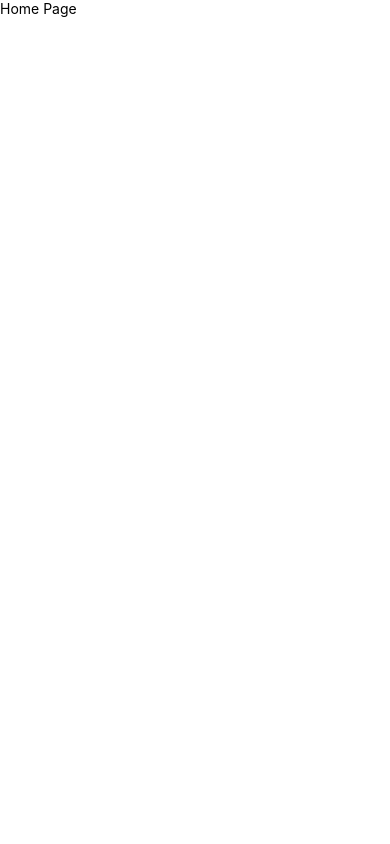
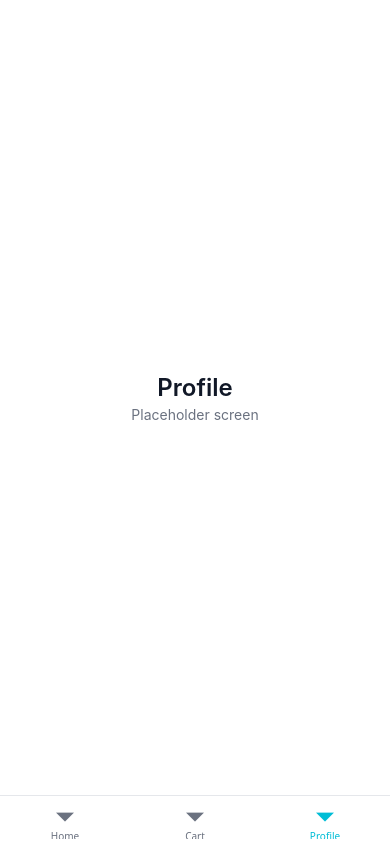
Before and after one commit to e-commercial-marketplace/commerce-platform-frontend-mobile, a React Native app: screen /Profile in a window 390 px wide. Built offline with nearby package versions, Linux system fonts and the light colour scheme.

Commit message:
feat: setup foundation and navigation

```diff
--- a/App.tsx
+++ b/App.tsx
@@ -1,7 +1,30 @@
+import { DefaultTheme, NavigationContainer } from '@react-navigation/native';
 import { StatusBar } from 'expo-status-bar';
-import { View, Text } from 'react-native';
+import { SafeAreaProvider } from 'react-native-safe-area-context';
+
+import { colors } from './src/constants/theme';
+import AppNavigator from './src/navigation/AppNavigator';
+
+/** Navigation theme aligned with the app design tokens. */
+const appTheme = {
+  ...DefaultTheme,
+  colors: {
+    ...DefaultTheme.colors,
+    primary: colors.primary,
+    background: colors.background,
+    card: colors.background,
+    text: colors.text,
+    border: colors.border,
+  },
+};
+
 export default function App() {
   return (
-      <View><Text>Home Page</Text></View>
+    <SafeAreaProvider>
+      <NavigationContainer theme={appTheme}>
+        <StatusBar style="dark" />
+        <AppNavigator />
+      </NavigationContainer>
+    </SafeAreaProvider>
   );
 }
--- a/app.json
+++ b/app.json
@@ -7,7 +7,6 @@
     "icon": "./assets/icon.png",
     "scheme": "ecommercemarketplace",
     "userInterfaceStyle": "light",
-    "newArchEnabled": true,
     "ios": {
       "supportsTablet": true
     },
@@ -18,12 +17,14 @@
         "backgroundImage": "./assets/android-icon-background.png",
         "monochromeImage": "./assets/android-icon-monochrome.png"
       },
-      "edgeToEdgeEnabled": true,
       "predictiveBackGestureEnabled": false
     },
     "web": {
       "favicon": "./assets/favicon.png"
     },
-    "plugins": ["expo-secure-store"]
+    "plugins": [
+      "expo-secure-store",
+      "expo-status-bar"
+    ]
   }
 }
--- /dev/null
+++ b/src/components/PlaceholderScreen.tsx
@@ -0,0 +1,50 @@
+/**
+ * Shared placeholder layout used by scaffold screens until real UI exists.
+ * Lives in components/ because it is presentation-only and reusable.
+ */
+
+import { StyleSheet, Text, View } from 'react-native';
+import { SafeAreaView } from 'react-native-safe-area-context';
+
+import { colors, spacing } from '../constants/theme';
+
+type PlaceholderScreenProps = {
+  /** Screen name shown in the center of the screen. */
+  title: string;
+  /** Optional secondary line under the title. */
+  subtitle?: string;
+};
+
+export default function PlaceholderScreen({ title, subtitle = 'Placeholder screen' }: PlaceholderScreenProps) {
+  return (
+    <SafeAreaView style={styles.container} edges={['top']}>
+      <View style={styles.content}>
+        <Text style={styles.title}>{title}</Text>
+        <Text style={styles.subtitle}>{subtitle}</Text>
+      </View>
+    </SafeAreaView>
+  );
+}
+
+const styles = StyleSheet.create({
+  container: {
+    flex: 1,
+    backgroundColor: colors.background,
+  },
+  content: {
+    flex: 1,
+    alignItems: 'center',
+    justifyContent: 'center',
+    padding: spacing.md,
+  },
+  title: {
+    fontSize: 24,
+    fontWeight: '600',
+    color: colors.text,
+  },
+  subtitle: {
+    marginTop: spacing.xs,
+    fontSize: 14,
+    color: colors.textSecondary,
+  },
+});
--- /dev/null
+++ b/src/constants/theme.ts
@@ -0,0 +1,29 @@
+/**
+ * Shared design tokens for the app UI.
+ * Values follow the project mockups (white surfaces, cyan primary accent).
+ * Extend this file when new shared tokens are needed; avoid hard-coding
+ * colors or spacing inside screens and navigators.
+ */
+
+export const colors = {
+  /** Primary brand accent (buttons, active tab, links). */
+  primary: '#00BDD6',
+  /** Default screen background. */
+  background: '#FFFFFF',
+  /** Secondary surface (cards, grouped sections). */
+  surface: '#F8F9FA',
+  /** Primary text color. */
+  text: '#111827',
+  /** Secondary/muted text color. */
+  textSecondary: '#6B7280',
+  /** Borders and dividers. */
+  border: '#E5E7EB',
+} as const;
+
+export const spacing = {
+  xs: 4,
+  sm: 8,
+  md: 16,
+  lg: 24,
+  xl: 32,
+} as const;
--- /dev/null
+++ b/src/navigation/AppNavigator.tsx
@@ -0,0 +1,29 @@
+/**
+ * Root native stack navigator.
+ *
+ * Wraps the bottom tabs ("Main" route) so top-level flows can be stacked on
+ * top later (Product List, Product Detail, Filter, Feedback, Checkout,
+ * Payment, Authentication). Only the tabs are registered at this stage —
+ * future screens are intentionally not stubbed.
+ */
+
+import { createNativeStackNavigator } from '@react-navigation/native-stack';
+
+import MainTabs from './MainTabs';
+import type { RootStackParamList } from './types';
+
+const Stack = createNativeStackNavigator<RootStackParamList>();
+
+export default function AppNavigator() {
+  return (
+    <Stack.Navigator screenOptions={{ headerShown: false }}>
+      <Stack.Screen name="Main" component={MainTabs} />
+      {/*
+        Future stack screens — add a matching entry to RootStackParamList in
+        types.ts when they are implemented:
+        ProductList, ProductDetail, Filter, Feedback, Checkout, Payment,
+        Authentication.
+      */}
+    </Stack.Navigator>
+  );
+}
--- /dev/null
+++ b/src/navigation/MainTabs.tsx
@@ -0,0 +1,34 @@
+/**
+ * Bottom tab navigator: Home, Cart, Profile.
+ * Hosted inside the "Main" route of the root stack (AppNavigator).
+ */
+
+import { createBottomTabNavigator } from '@react-navigation/bottom-tabs';
+
+import { colors } from '../constants/theme';
+import CartScreen from '../screens/CartScreen';
+import HomeScreen from '../screens/HomeScreen';
+import ProfileScreen from '../screens/ProfileScreen';
+import type { MainTabParamList } from './types';
+
+const Tab = createBottomTabNavigator<MainTabParamList>();
+
+export default function MainTabs() {
+  return (
+    <Tab.Navigator
+      screenOptions={{
+        headerShown: false,
+        tabBarActiveTintColor: colors.primary,
+        tabBarInactiveTintColor: colors.textSecondary,
+        tabBarStyle: {
+          backgroundColor: colors.background,
+          borderTopColor: colors.border,
+        },
+      }}
+    >
+      <Tab.Screen name="Home" component={HomeScreen} />
+      <Tab.Screen name="Cart" component={CartScreen} />
+      <Tab.Screen name="Profile" component={ProfileScreen} />
+    </Tab.Navigator>
+  );
+}
--- /dev/null
+++ b/src/navigation/types.ts
@@ -0,0 +1,55 @@
+/**
+ * Central navigation typing for the app.
+ *
+ * Structure:
+ * - RootStackParamList: native stack wrapping the whole app. New top-level
+ *   screens (Product List, Product Detail, Filter, Feedback, Checkout,
+ *   Payment, Authentication, ...) are registered here when they are built.
+ * - MainTabParamList: bottom tab navigator hosted inside the "Main" stack
+ *   route.
+ *
+ * Screens receive type-safe props through the helper aliases below, so route
+ * names and params are always checked by TypeScript.
+ */
+
+import type { BottomTabScreenProps } from '@react-navigation/bottom-tabs';
+import type { CompositeScreenProps, NavigatorScreenParams } from '@react-navigation/native';
+import type { NativeStackScreenProps } from '@react-navigation/native-stack';
+
+/** Screens hosted by the bottom tab navigator. */
+export type MainTabParamList = {
+  Home: undefined;
+  Cart: undefined;
+  Profile: undefined;
+};
+
+/**
+ * Screens hosted by the root native stack.
+ *
+ * Future stack routes (not implemented yet — add both the type entry and the
+ * matching <Stack.Screen> in AppNavigator.tsx at the same time):
+ * - ProductList, ProductDetail, Filter, Feedback,
+ * - Checkout, Payment, Authentication.
+ */
+export type RootStackParamList = {
+  /** Nested navigator that renders the bottom tabs. */
+  Main: NavigatorScreenParams<MainTabParamList>;
+};
+
+/** Props for screens rendered directly by the root stack. */
+export type AppNavigatorScreenProps<RouteName extends keyof RootStackParamList = keyof RootStackParamList> =
+  NativeStackScreenProps<RootStackParamList, RouteName>;
+
+/** Props for screens rendered by the bottom tab navigator. */
+export type MainTabScreenProps<RouteName extends keyof MainTabParamList> = CompositeScreenProps<
+  BottomTabScreenProps<MainTabParamList, RouteName>,
+  NativeStackScreenProps<RootStackParamList>
+>;
+
+// Makes untyped navigation hooks (e.g. useNavigation()) resolve to the
+// root stack param list by default.
+declare global {
+  namespace ReactNavigation {
+    interface RootParamList extends RootStackParamList {}
+  }
+}
--- /dev/null
+++ b/src/screens/CartScreen.tsx
@@ -0,0 +1,5 @@
+import PlaceholderScreen from '../components/PlaceholderScreen';
+
+export default function CartScreen() {
+  return <PlaceholderScreen title="Cart" />;
+}
--- /dev/null
+++ b/src/screens/HomeScreen.tsx
@@ -0,0 +1,5 @@
+import PlaceholderScreen from '../components/PlaceholderScreen';
+
+export default function HomeScreen() {
+  return <PlaceholderScreen title="Home" />;
+}
--- /dev/null
+++ b/src/screens/ProfileScreen.tsx
@@ -0,0 +1,5 @@
+import PlaceholderScreen from '../components/PlaceholderScreen';
+
+export default function ProfileScreen() {
+  return <PlaceholderScreen title="Profile" />;
+}
```
Also changed, not shown: package.json (+11 -11 lines), 1 other file (tests, documents, lock files or other folders).
